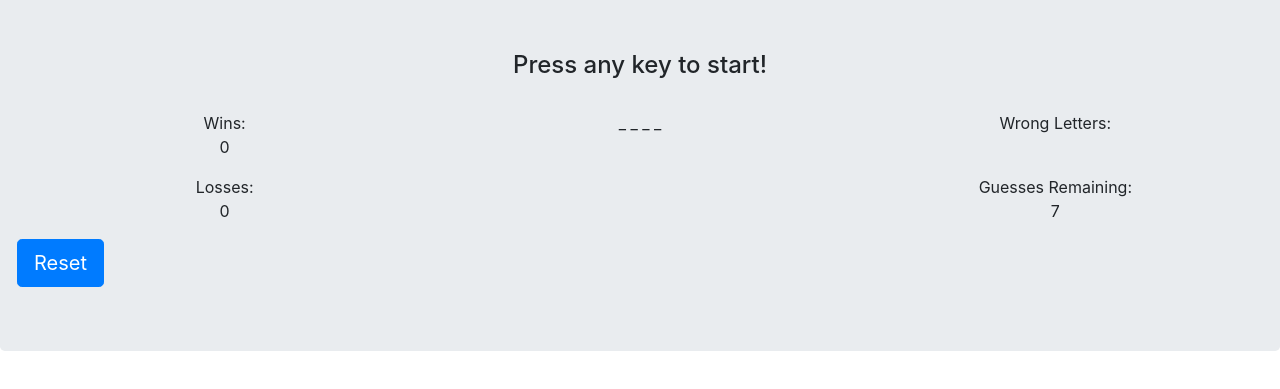
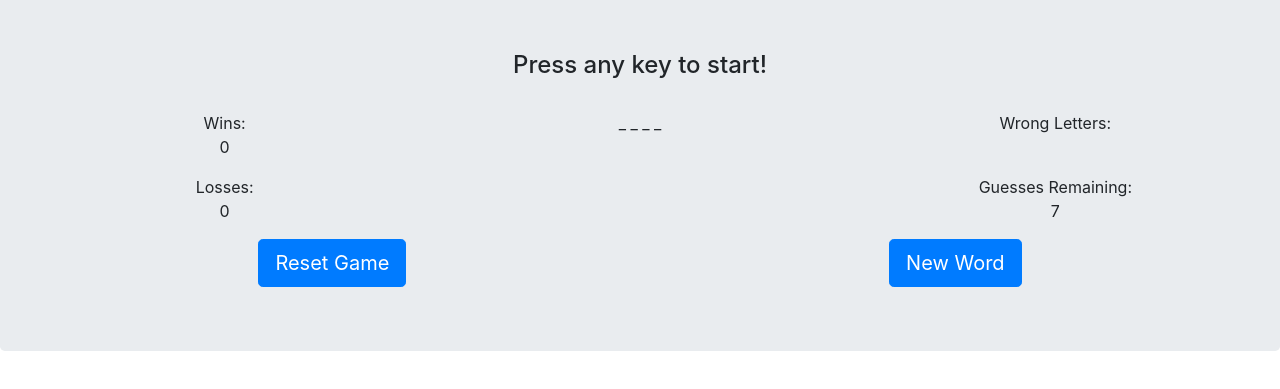
Before and after one commit to mangodyl/word-guess-game, a plain HTML site: page index.html in a window 1280 px wide. Shown: the part 183-572 px from the top of the page. Drawn offline with nearby package versions, Linux system fonts and the light colour scheme.

Commit message:
buttons fixed bar letter issue

```diff
--- a/assets/css/style.css
+++ b/assets/css/style.css
@@ -3,3 +3,12 @@
 h1, h2, .jumbotron {
     text-align: center;
 }
+
+.second {
+    display: flex;
+    justify-content: space-around;
+}
+
+.btn.btn-primary.btn-lg {
+    color: white;
+}
--- a/assets/js/game.js
+++ b/assets/js/game.js
@@ -63,6 +63,15 @@ document.addEventListener("DOMContentLoaded", function(event) {
 
 function gameReset() {
 
+    answerArray = [];
+    wrongGuesses = [];
+
+    wins = 0;
+    winsSpan.innerHTML = wins;
+
+    losses = 0;
+    lossSpan.innerHTML = losses;
+
     maxWrongGuesses = 7;
     // ----- remainingSpan.innerHTML = maxWrongGuesses;
     randomIndex = Math.floor(Math.random() * wordArray.length);
@@ -83,7 +92,27 @@ function gameReset() {
 
     document.getElementById("activeWord").innerHTML = answerArray.join(" ");
 
+};
+
+// function to generate new word without losing wins/losses
+
+function newWord() {
+
+    answerArray = [];
+    wrongGuesses = [];
+
+    randomIndex = Math.floor(Math.random() * wordArray.length);
+    wordIndex = wordArray[randomIndex];
+    console.log(wordIndex);
+
+    for (var i = 0; i < wordIndex.length; i++) {
+        answerArray[i] = "_";
     };
+
+    document.getElementById("activeWord").innerHTML = answerArray.join(" ");
+
+
+};
 
 // function to make sure key presses are letters
 
--- a/index.html
+++ b/index.html
@@ -52,9 +52,16 @@
                     </p>
                 </div>
 
-                <a class="btn btn-primary btn-lg" href="#" role="button">Reset</a>
+            </div>
+
+            <div class="row second">
+
+                <a class="btn btn-primary btn-lg" role="button" onclick="gameReset()">Reset Game</a>
+
+                <a class="btn btn-primary btn-lg" role="button" onclick="newWord()">New Word</a>
 
             </div>
+
           </div>
 
 
```
